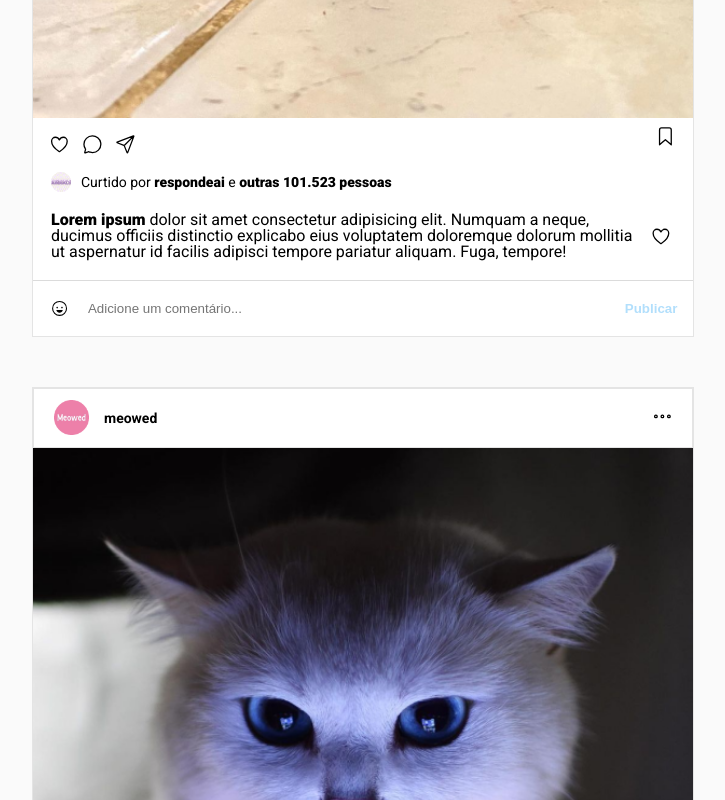
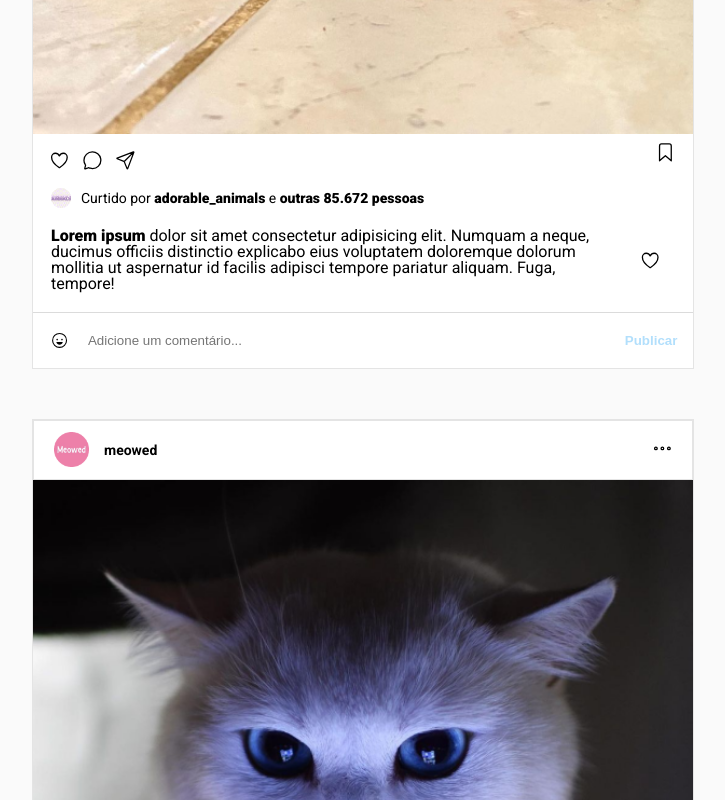
Before and after one commit to CimarSantos/projeto7-instagramreact, a React app: page / in a window 1280 px wide. Shown: the part 1840-2640 px from the top of the page, without its empty margins (100-825 px from the left). Built offline with nearby package versions, Linux system fonts and the light colour scheme.

Commit message:
Projeto concluído com todos os requisitos

```diff
--- a/public/style.css
+++ b/public/style.css
@@ -261,6 +261,7 @@ input {
 .image-post img,
 video {
     width: 100%;
+    cursor: pointer;
 }
 
 .first-line {
@@ -300,7 +301,7 @@ video {
 }
 
 .box-footer div:nth-child(3) ion-icon {
-    width: 20%;
+    width: 30%;
     margin-right: 10px;
     cursor: pointer;
 }
@@ -310,6 +311,10 @@ video {
     align-items: center;
     border-top: 1px solid #dbdbdb;
     position: relative;
+}
+
+.first-line ion-icon[name="heart"] {
+    color: red;
 }
 
 .box-footer div:nth-child(4) ion-icon {
--- a/src/components/Posts.js
+++ b/src/components/Posts.js
@@ -4,6 +4,7 @@ import respondeai from "../assets/img/respondeai 2.png";
 import barked from "../assets/img/stories/barked 1.png";
 import dog from "../assets/img/dog 1.png";
 import adorable from "../assets/img/adorableanimals 2.png";
+import React from "react";
 
 const ContentPost = [
   {
@@ -14,6 +15,8 @@ const ContentPost = [
     altPost: "gato-telefone",
     imgFooter: respondeai,
     altFooter: "respondeai2",
+    curtidoPor: "respondeai",
+    tantasPessoas: "101.523",
   },
   {
     imgTop: barked,
@@ -23,6 +26,8 @@ const ContentPost = [
     altPost: "dog",
     imgFooter: adorable,
     altFooter: "adorableanimals2",
+    curtidoPor: "adorable_animals",
+    tantasPessoas: "85.672",
   },
   {
     imgTop: meowed,
@@ -32,10 +37,16 @@ const ContentPost = [
     altPost: "gato-telefone",
     imgFooter: respondeai,
     altFooter: "respondeai2",
+    curtidoPor: "respondeai",
+    tantasPessoas: "28.365",
   },
 ];
 
 function Post(props) {
+  const [heart, setHeart] = React.useState("heart-outline");
+  function curtir() {
+    setHeart("heart");
+  }
   return (
     <>
       <div class="new-feeds">
@@ -50,12 +61,22 @@ function Post(props) {
             </div>
           </div>
           <div class="image-post">
-            <img src={props.imgPost} alt={props.altPost} />
+            <img onClick={curtir} src={props.imgPost} alt={props.altPost} />
           </div>
           <div class="box-footer">
             <div class="first-line">
               <div>
-                <ion-icon name="heart-outline"></ion-icon>
+                {heart ? (
+                  <ion-icon
+                    name={heart}
+                    onClick={() => setHeart(!heart)}
+                  ></ion-icon>
+                ) : (
+                  <ion-icon
+                    name="heart-outline"
+                    onClick={() => setHeart(curtir)}
+                  ></ion-icon>
+                )}
                 <ion-icon name="chatbubble-outline"></ion-icon>
                 <ion-icon name="paper-plane-outline"></ion-icon>
               </div>
@@ -66,8 +87,8 @@ function Post(props) {
             <div>
               <img src={props.imgFooter} alt={props.altFooter} />
               <p>
-                Curtido por <span>respondeai</span> e
-                <span> outras 101.523 pessoas</span>
+                Curtido por <span>{props.curtidoPor}</span> e
+                <span> outras {props.tantasPessoas} pessoas</span>
               </p>
             </div>
             <div>
@@ -108,6 +129,8 @@ export default function Posts() {
           altPost={contents.altPost}
           imgFooter={contents.imgFooter}
           altFooter={contents.altFooter}
+          curtidoPor={contents.curtidoPor}
+          tantasPessoas={contents.tantasPessoas}
         />
       ))}
     </>
```
